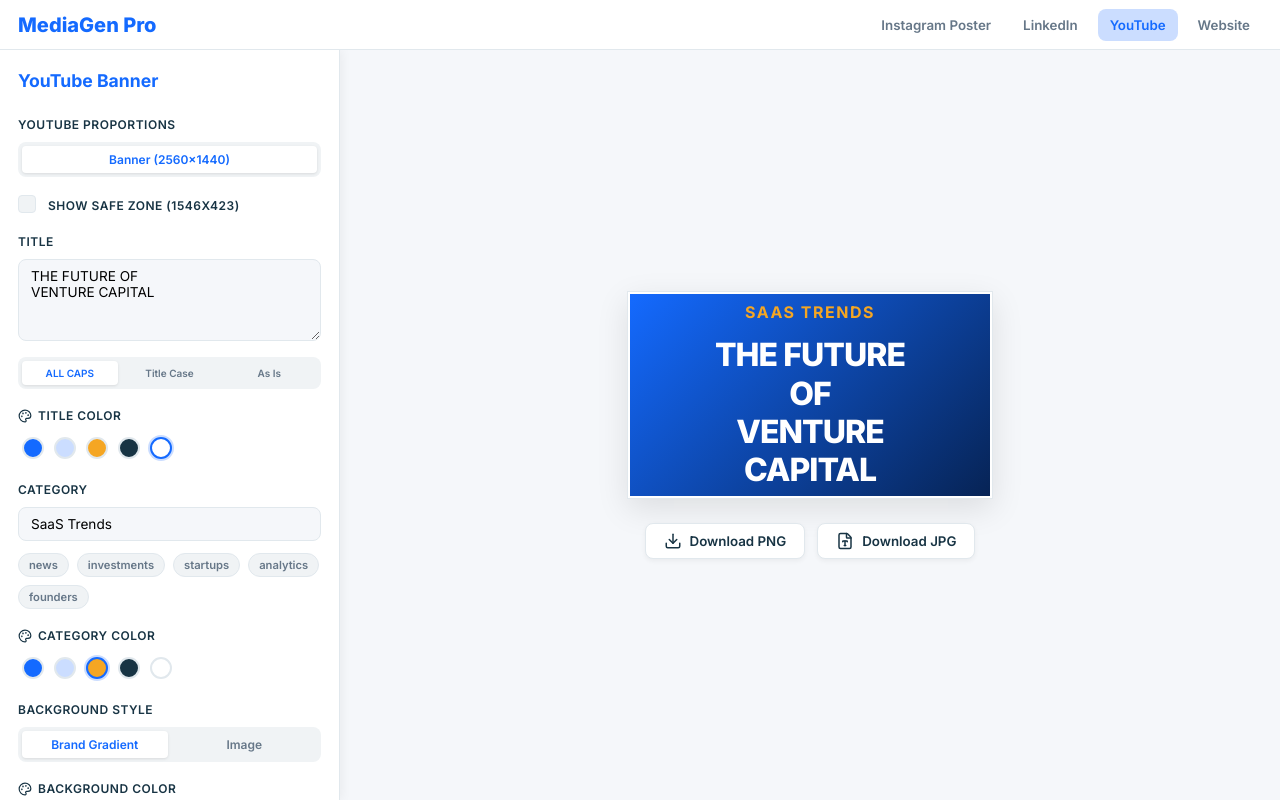
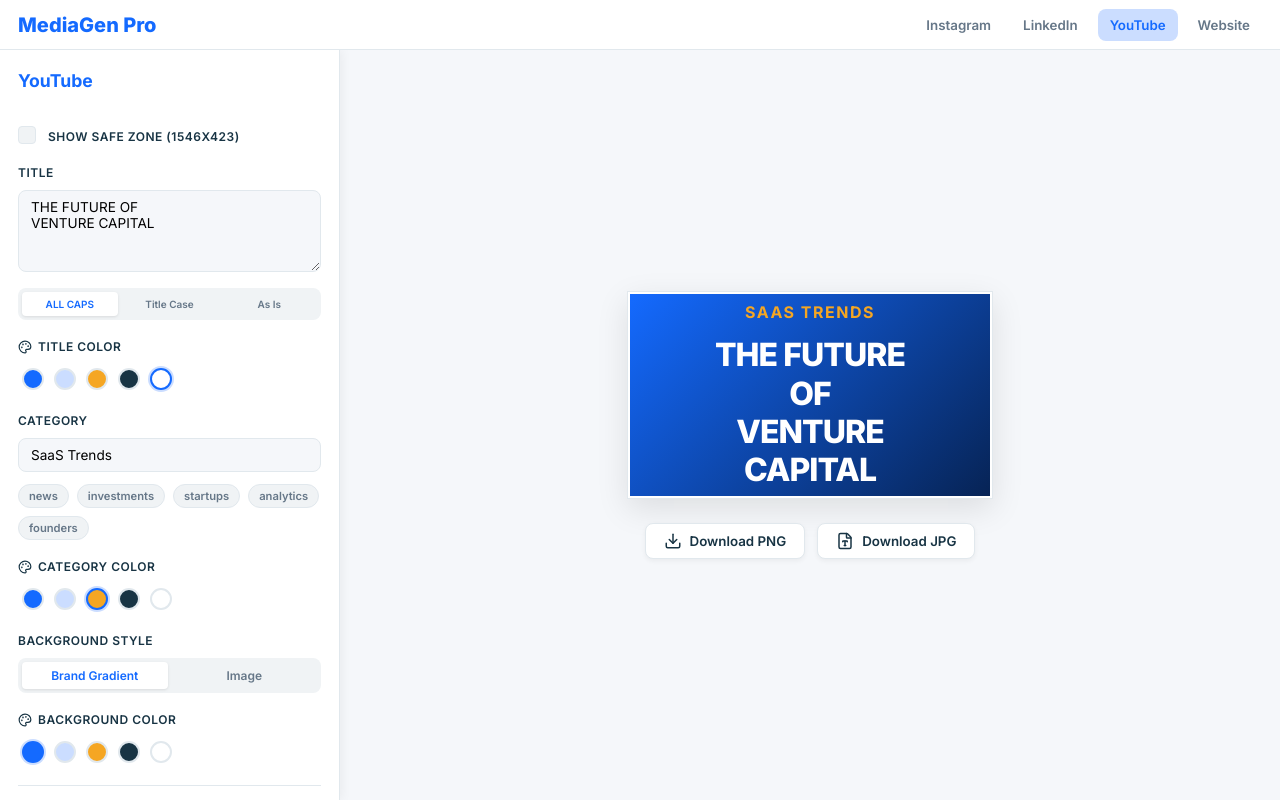
Before and after one commit to umedrahimoff/mediagenpro, a React (Vite) app: page / in a window 1280 px wide. Both pictures are taken after a click on the button "YouTube". Built offline with nearby package versions, Linux system fonts and the light colour scheme.

Commit message:
Simplify UI: shorten navigation labels and remove redundant YouTube proportions block

```diff
--- a/src/App.tsx
+++ b/src/App.tsx
@@ -90,7 +90,7 @@ function App() {
             className={state.appMode === 'instagram' ? 'active' : ''}
             onClick={() => updateState({ appMode: 'instagram', ratio: 'vertical' })}
           >
-            Instagram Poster
+            Instagram
           </button>
           <button
             className={state.appMode === 'linkedin' ? 'active' : ''}
--- a/src/components/Editor/Editor.tsx
+++ b/src/components/Editor/Editor.tsx
@@ -69,9 +69,9 @@ export const Editor: React.FC<EditorProps> = ({ state, onChange }) => {
             />
             <div className="logo">
                 <h2>
-                    {state.appMode === 'website' ? 'Website Poster Gen' :
-                        state.appMode === 'linkedin' ? 'LinkedIn Mode' :
-                            state.appMode === 'youtube' ? 'YouTube Banner' : 'Instagram Cover Gen'}
+                    {state.appMode === 'website' ? 'Website' :
+                        state.appMode === 'linkedin' ? 'LinkedIn' :
+                            state.appMode === 'youtube' ? 'YouTube' : 'Instagram'}
                 </h2>
             </div>
 
@@ -139,11 +139,7 @@ export const Editor: React.FC<EditorProps> = ({ state, onChange }) => {
                 </div>
             ) : state.appMode === 'youtube' ? (
                 <div className="control-group">
-                    <label>YouTube Proportions</label>
-                    <div className="toggle-group">
-                        <button className="active">Banner (2560x1440)</button>
-                    </div>
-                    <div className="safe-zone-toggle" style={{ marginTop: '12px' }}>
+                    <div className="safe-zone-toggle">
                         <label className="checkbox-container">
                             <input
                                 type="checkbox"
```
